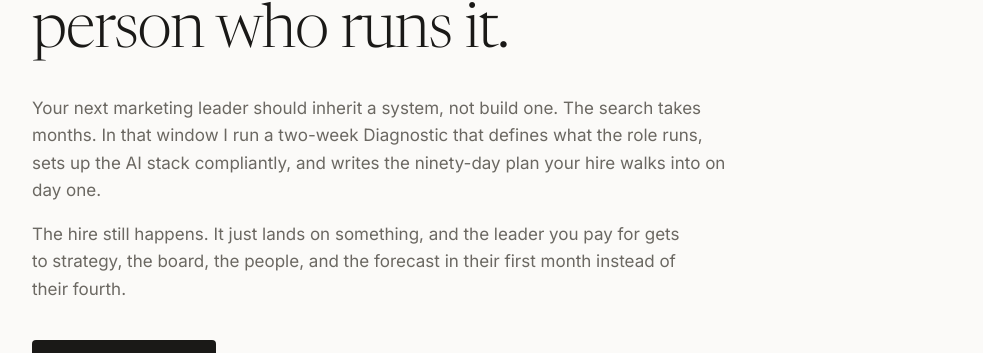
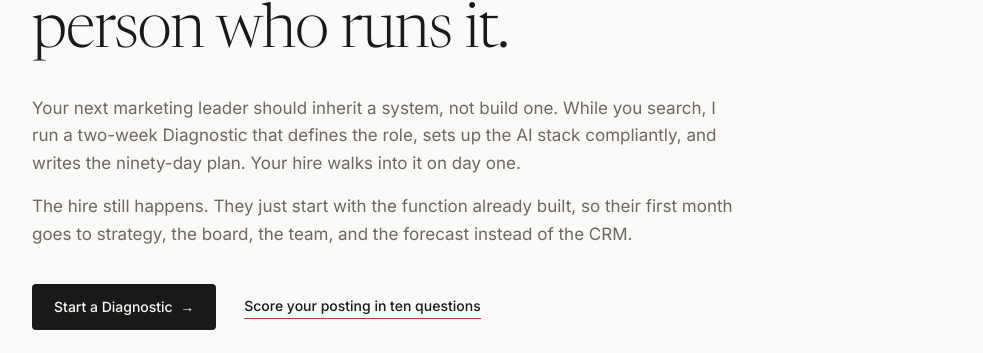
Before and after one commit to neelythomson/neelythomson-site, a Next.js app: page /before-you-hire in a window 1280 px wide. Shown: the part 346-699 px from the top of the page, without its empty margins (128-1111 px from the left). Built offline with nearby package versions, Linux system fonts and the light colour scheme; no server answers.

Commit message:
Before you hire: plainer hero and onboarding copy

```diff
--- a/src/app/before-you-hire/page.tsx
+++ b/src/app/before-you-hire/page.tsx
@@ -160,15 +160,14 @@ export default function BeforeYouHire() {
             </h1>
             <p className="measure text-[17px] leading-[1.62] text-muted">
               Your next marketing leader should inherit a system, not build
-              one. The search takes months. In that window I run a two-week
-              Diagnostic that defines what the role runs, sets up the AI stack
-              compliantly, and writes the ninety-day plan your hire walks into
-              on day one.
+              one. While you search, I run a two-week Diagnostic that defines
+              the role, sets up the AI stack compliantly, and writes the
+              ninety-day plan. Your hire walks into it on day one.
             </p>
             <p className="measure mt-4 text-[17px] leading-[1.62] text-muted">
-              The hire still happens. It just lands on something, and the
-              leader you pay for gets to strategy, the board, the people, and
-              the forecast in their first month instead of their fourth.
+              The hire still happens. They just start with the function
+              already built, so their first month goes to strategy, the
+              board, the team, and the forecast instead of the CRM.
             </p>
             <div className="mt-9 flex flex-wrap items-center gap-x-7 gap-y-4">
               <a href="/#start" className="rounded-sm bg-ink px-[22px] py-[13px] text-sm font-medium text-bg transition-colors hover:bg-accent">
@@ -262,11 +261,10 @@ export default function BeforeYouHire() {
                 ))}
               </div>
               <p className="measure mt-8 text-[15px] leading-[1.7] text-muted">
-                That is the job you&apos;re paying a leader&apos;s salary for:
-                strategy, the board, the people, the forecast. A function in
-                place gets them to it in their first month instead of their
-                fourth. Onboarding stops being a quarter of infrastructure
-                and becomes a week of reading what&apos;s already there.
+                That is what you&apos;re paying a leader for: strategy, the
+                board, the team, the forecast. Build the function before
+                they start and they get to it in month one instead of month
+                four.
               </p>
             </div>
           </div>
```
